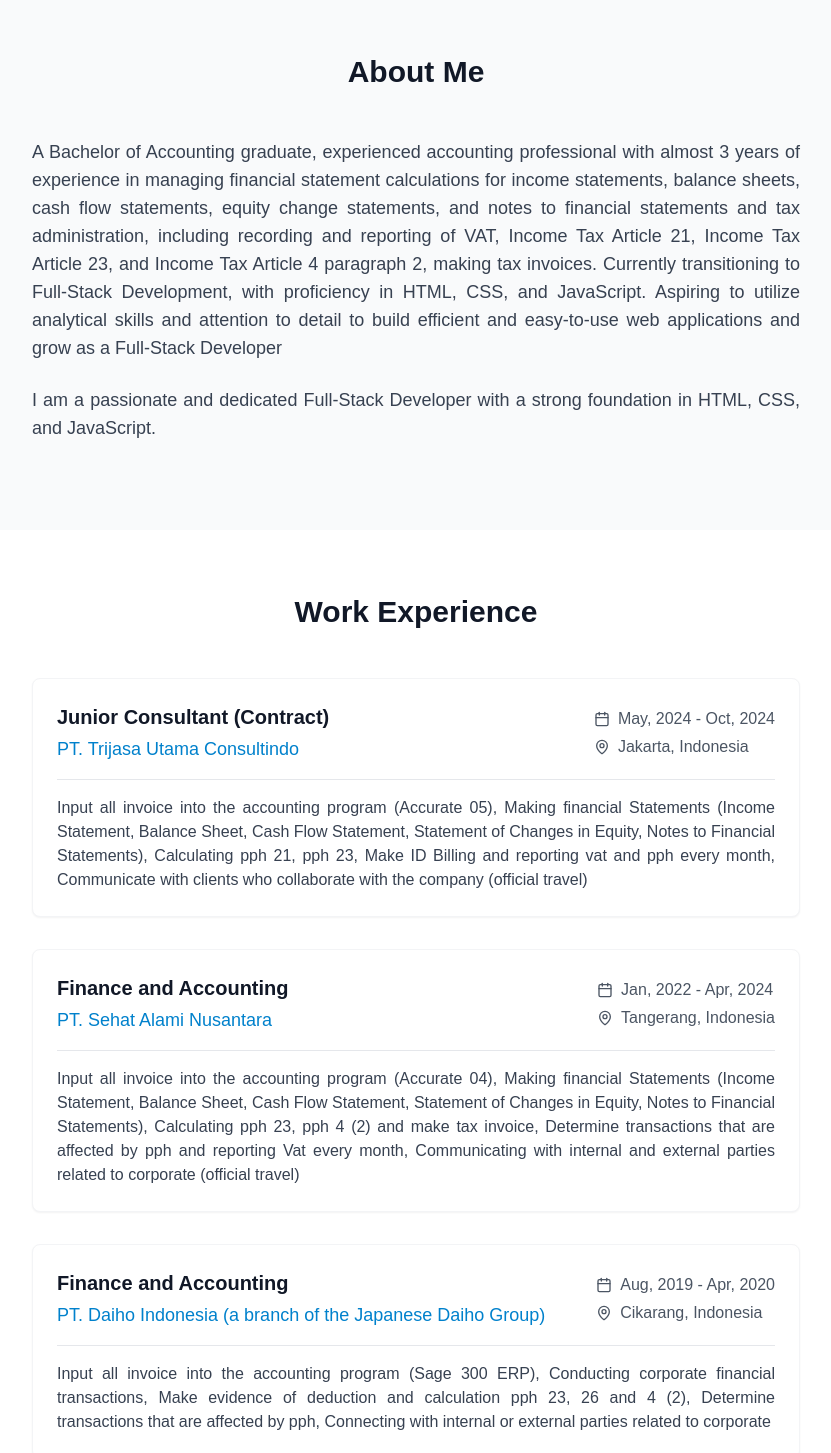
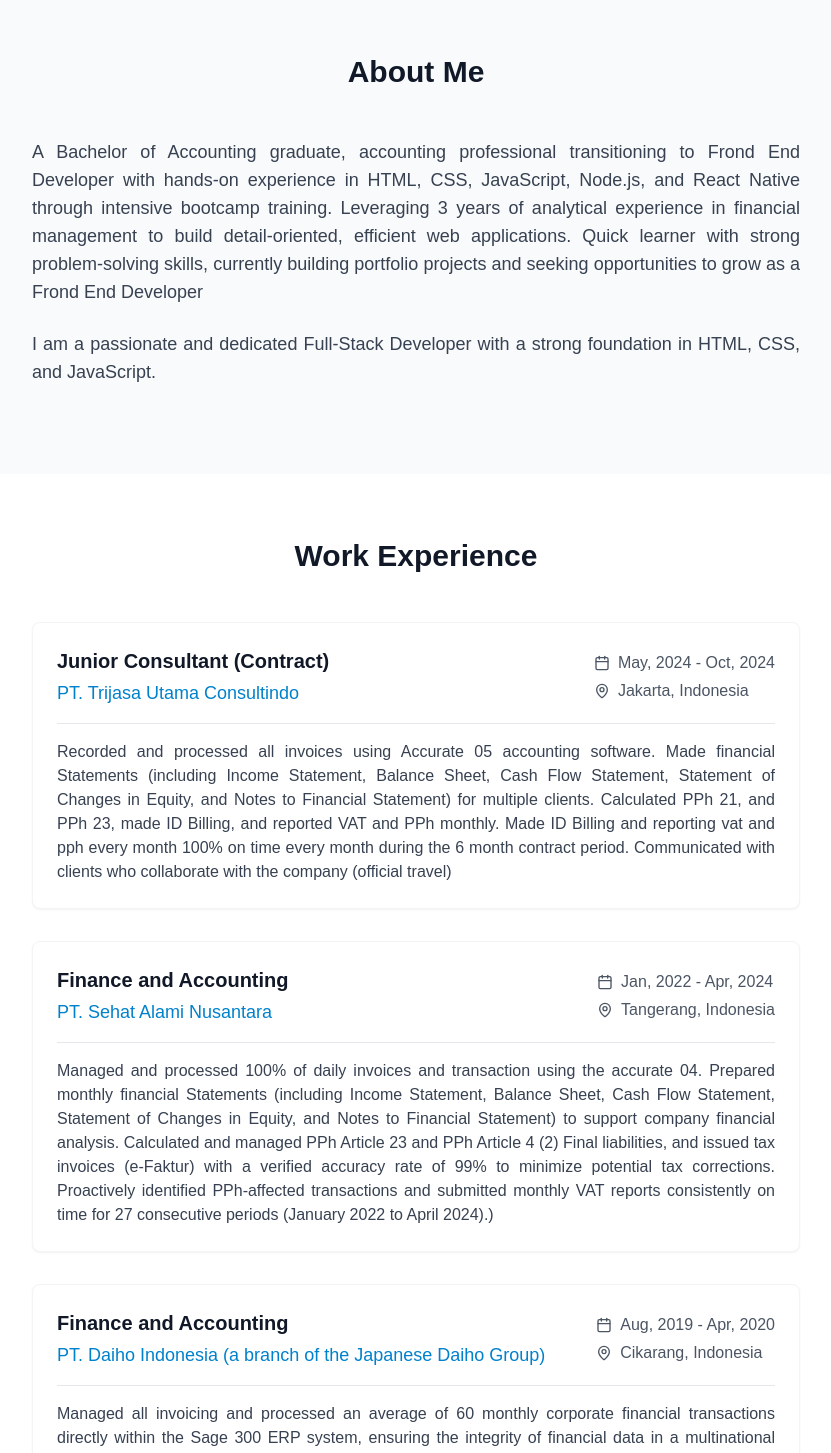
Before and after one commit to Ista07-ui/portfolio, a Next.js app: page / in a window 1280 px wide. Shown: the part 680-2133 px from the top of the page, without its empty margins (224-1055 px from the left). Built offline with nearby package versions, Linux system fonts and the light colour scheme.

Commit message:
Improve clarity of work experience description

```diff
--- a/app/page.tsx
+++ b/app/page.tsx
@@ -16,7 +16,7 @@ export default function Home() {
       duration: "May, 2024 - Oct, 2024",
       location: "Jakarta, Indonesia",
       description:
-        "Input all invoice into the accounting program (Accurate 05), Making financial Statements (Income Statement, Balance Sheet, Cash Flow Statement, Statement of Changes in Equity, Notes to Financial Statements), Calculating pph 21, pph 23, Make ID Billing and reporting vat and pph every month, Communicate with clients who collaborate with the company (official travel)",
+        "Recorded and processed all invoices using Accurate 05 accounting software. Made financial Statements (including Income Statement, Balance Sheet, Cash Flow Statement, Statement of Changes in Equity, and Notes to Financial Statement) for multiple clients. Calculated PPh 21, and PPh 23, made ID Billing, and reported VAT and PPh monthly. Made ID Billing and reporting vat and pph every month 100% on time every month during the 6 month contract period. Communicated with clients who collaborate with the company (official travel)",
     },
     {
       id: 2,
@@ -25,7 +25,7 @@ export default function Home() {
       duration: "Jan, 2022 - Apr, 2024",
       location: "Tangerang, Indonesia",
       description:
-        "Input all invoice into the accounting program (Accurate 04), Making financial Statements (Income Statement, Balance Sheet, Cash Flow Statement, Statement of Changes in Equity, Notes to Financial Statements), Calculating pph 23, pph 4 (2) and make tax invoice, Determine transactions that are affected by pph and reporting Vat every month, Communicating with internal and external parties related to corporate (official travel)",
+        "Managed and processed 100% of daily invoices and transaction using the accurate 04. Prepared monthly financial Statements (including Income Statement, Balance Sheet, Cash Flow Statement, Statement of Changes in Equity, and Notes to Financial Statement) to support company financial analysis. Calculated and managed PPh Article 23 and PPh Article 4 (2) Final liabilities, and issued tax invoices (e-Faktur) with a verified accuracy rate of 99% to minimize potential tax corrections. Proactively identified PPh-affected transactions and submitted monthly VAT reports consistently on time for 27 consecutive periods (January 2022 to April 2024).)",
     },
     {
       id: 3,
@@ -34,7 +34,7 @@ export default function Home() {
       duration: "Aug, 2019 - Apr, 2020",
       location: "Cikarang, Indonesia",
       description:
-        "Input all invoice into the accounting program (Sage 300 ERP), Conducting corporate financial transactions, Make evidence of deduction and calculation pph 23, 26 and 4 (2), Determine transactions that are affected by pph, Connecting with internal or external parties related to corporate",
+        "Managed all invoicing and processed an average of 60 monthly corporate financial transactions directly within the Sage 300 ERP system, ensuring the integrity of financial data in a multinational environment. Dailed exchange rate update input (Singapore dollar, Baht, Yen, Rupiah). Prepared Deduction Evidence and accurately calculated corporate tax liabilities, including PPh Article 23, PPh Article 26 (Foreign Tax), and PPh Article 4 (2) Final. Coordinated and maintained efficient communication with internal departments and external parties",
     },
   ];
 
@@ -222,17 +222,14 @@ export default function Home() {
           </h2>
           <div className="max-w-3xl mx-auto text-justify">
             <p className="text-lg text-gray-700 dark:text-gray-300 mb-6">
-              A Bachelor of Accounting graduate, experienced accounting
-              professional with almost 3 years of experience in managing
-              financial statement calculations for income statements, balance
-              sheets, cash flow statements, equity change statements, and notes
-              to financial statements and tax administration, including
-              recording and reporting of VAT, Income Tax Article 21, Income Tax
-              Article 23, and Income Tax Article 4 paragraph 2, making tax
-              invoices. Currently transitioning to Full-Stack Development, with
-              proficiency in HTML, CSS, and JavaScript. Aspiring to utilize
-              analytical skills and attention to detail to build efficient and
-              easy-to-use web applications and grow as a Full-Stack Developer
+              A Bachelor of Accounting graduate, accounting professional
+              transitioning to Frond End Developer with hands-on experience in
+              HTML, CSS, JavaScript, Node.js, and React Native through intensive
+              bootcamp training. Leveraging 3 years of analytical experience in
+              financial management to build detail-oriented, efficient web
+              applications. Quick learner with strong problem-solving skills,
+              currently building portfolio projects and seeking opportunities to
+              grow as a Frond End Developer
             </p>
             <p className="text-lg text-gray-700 dark:text-gray-300 mb-6">
               I am a passionate and dedicated Full-Stack Developer with a strong
```
